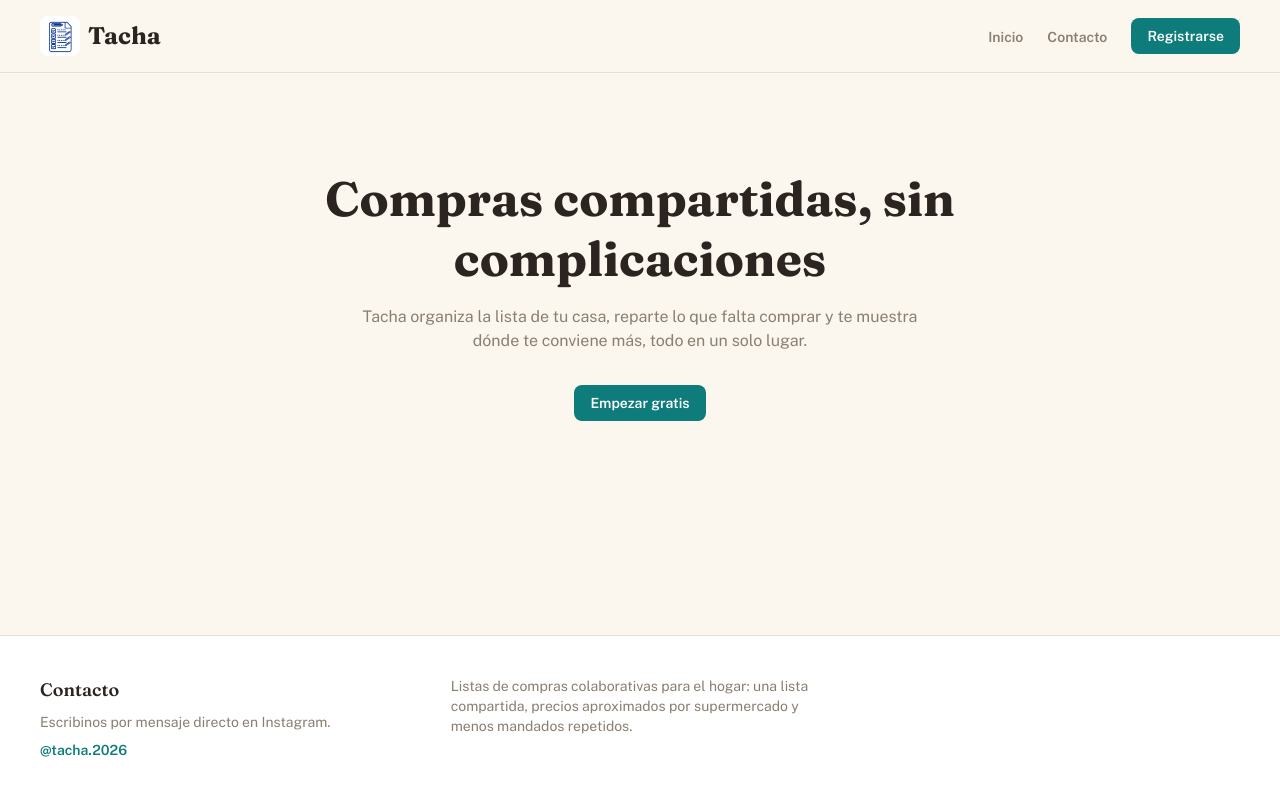
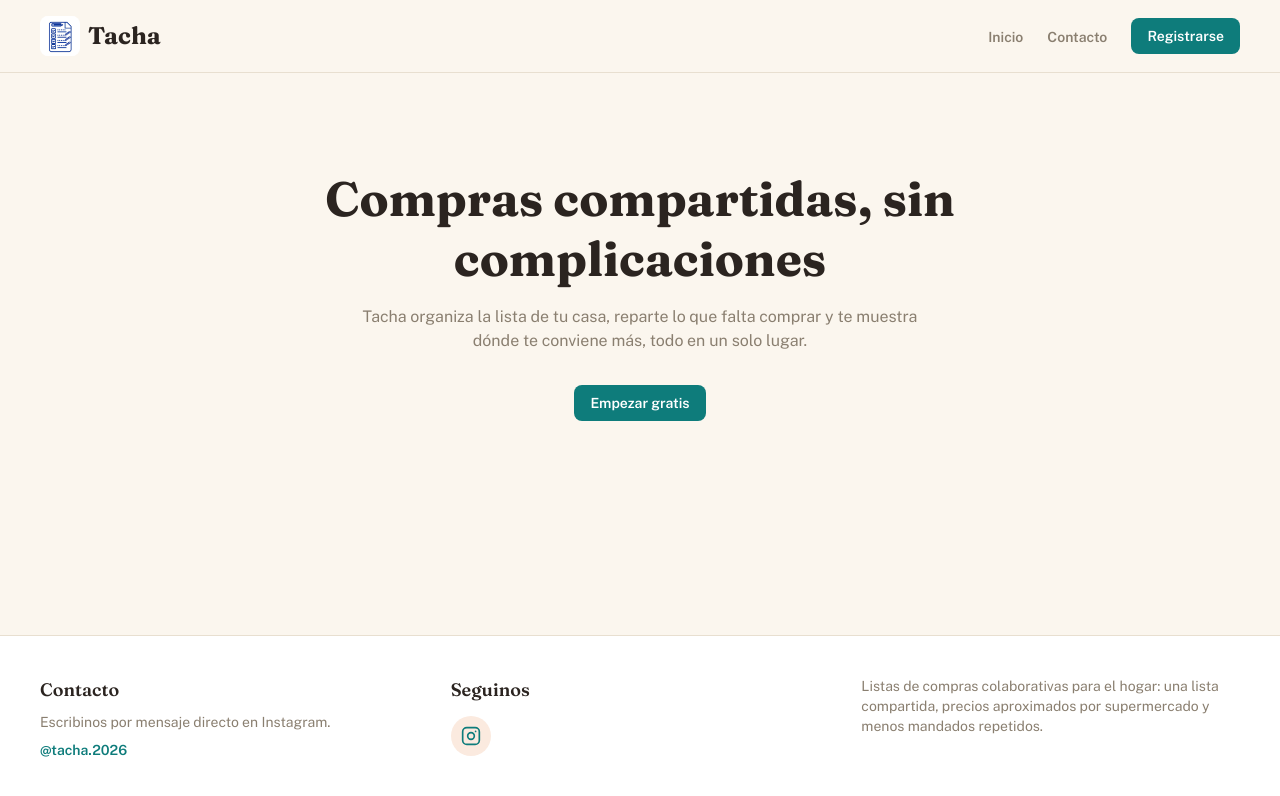
Before and after one commit to MarcosZam13/tacha, a Next.js app: page / in a window 1280 px wide. Shown: the top 796 px of the page. Built offline with nearby package versions, Linux system fonts and the light colour scheme.

Commit message:
feat(SCRUM-31): agregar redes sociales al pie de página

```diff
--- a/features/landing/components/PublicFooter.tsx
+++ b/features/landing/components/PublicFooter.tsx
@@ -1,11 +1,11 @@
 import { FOOTER_TEXT, LANDING_SECTION_ID, TACHA_INSTAGRAM } from "../constants/landing.constants";
+import { SocialLinks } from "./SocialLinks";
 
 export const PublicFooter = (): React.JSX.Element => (
   <footer
     id={LANDING_SECTION_ID.CONTACT}
     className="grid gap-8 border-t border-tacha-border bg-tacha-surface px-4 py-10 md:grid-cols-3 md:px-10"
   >
-
     <section className="flex flex-col gap-2">
       <h2 className="font-display text-lg font-semibold text-tacha-text">{FOOTER_TEXT.CONTACT_TITLE}</h2>
       <p className="font-body text-sm text-tacha-textsec">{FOOTER_TEXT.CONTACT_DESCRIPTION}</p>
@@ -18,6 +18,12 @@ export const PublicFooter = (): React.JSX.Element => (
         {TACHA_INSTAGRAM.HANDLE}
       </a>
     </section>
-     <p className="font-body text-sm text-tacha-textsec">{FOOTER_TEXT.DESCRIPTION}</p>
+
+    <section className="flex flex-col gap-3">
+      <h2 className="font-display text-lg font-semibold text-tacha-text">{FOOTER_TEXT.SOCIAL_TITLE}</h2>
+      <SocialLinks />
+    </section>
+
+    <p className="font-body text-sm text-tacha-textsec">{FOOTER_TEXT.DESCRIPTION}</p>
   </footer>
 );
--- /dev/null
+++ b/features/landing/components/SocialLinks.tsx
@@ -0,0 +1,30 @@
+import { TACHA_INSTAGRAM } from "../constants/landing.constants";
+
+export const SocialLinks = (): React.JSX.Element => (
+  <ul className="flex gap-3">
+    <li>
+      <a
+        href={TACHA_INSTAGRAM.URL}
+        target="_blank"
+        rel="noopener noreferrer"
+        aria-label={TACHA_INSTAGRAM.LINK_LABEL}
+        className="flex size-10 items-center justify-center rounded-full bg-tacha-chipbg text-tacha-teal hover:opacity-80"
+      >
+        <svg
+          viewBox="0 0 24 24"
+          fill="none"
+          stroke="currentColor"
+          strokeWidth={2}
+          strokeLinecap="round"
+          strokeLinejoin="round"
+          aria-hidden="true"
+          className="size-5"
+        >
+          <rect x="2" y="2" width="20" height="20" rx="5" />
+          <circle cx="12" cy="12" r="4" />
+          <path d="M17.5 6.5h.01" />
+        </svg>
+      </a>
+    </li>
+  </ul>
+);
--- a/features/landing/constants/landing.constants.ts
+++ b/features/landing/constants/landing.constants.ts
@@ -33,10 +33,12 @@ export const FOOTER_TEXT = {
   CONTACT_TITLE: "Contacto",
   DESCRIPTION:
     "Listas de compras colaborativas para el hogar: una lista compartida, precios aproximados por supermercado y menos mandados repetidos.",
+  SOCIAL_TITLE: "Seguinos",
 } as const;
 
 export const TACHA_INSTAGRAM = {
   HANDLE: "@tacha.2026",
+  LINK_LABEL: "Instagram de Tacha (se abre en una pestaña nueva)",
   URL: "https://www.instagram.com/tacha.2026/",
 } as const;
 
```
